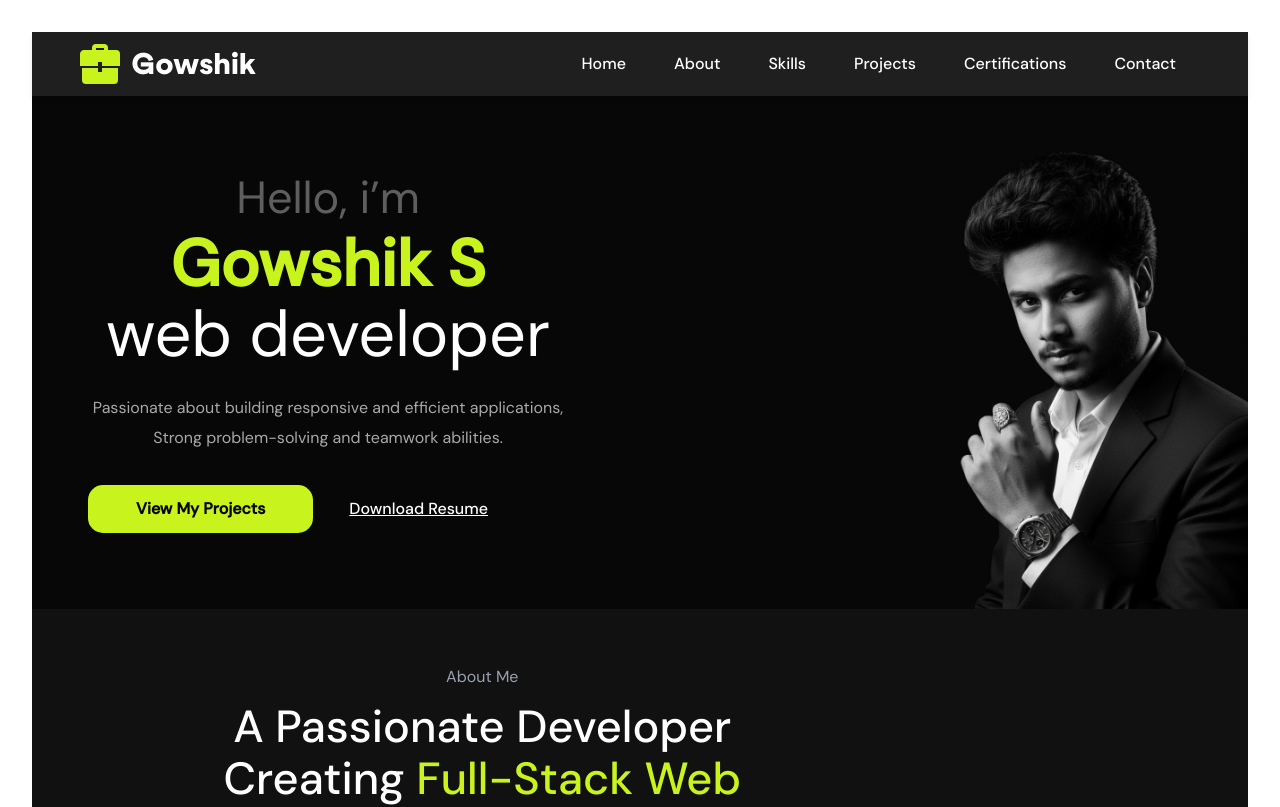
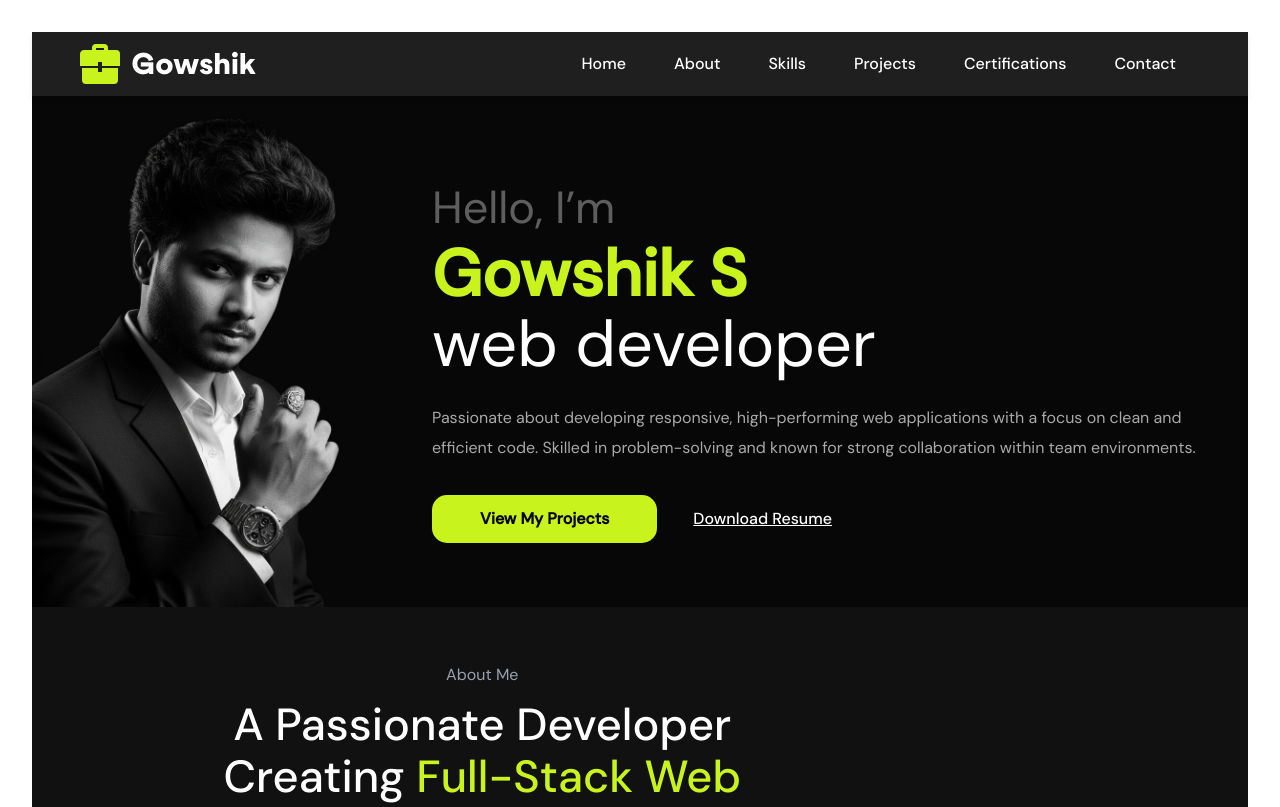
Before and after one commit to pkselva/react_portfolio, a React (Vite) app: page / in a window 1280 px wide. Shown: the top 807 px of the page. Built offline with nearby package versions, Linux system fonts and the light colour scheme.

Commit message:
Final image output

```diff
--- a/src/Components/HeaderSection.jsx
+++ b/src/Components/HeaderSection.jsx
@@ -1,43 +1,49 @@
-import myPhoto from "../assets/png/myphoto.png"
+import myPhoto from "../assets/png/myphoto.png";
 
 function HeaderSection() {
   return (
-    <div className='bg-[#070707] text-white flex justify-between items-center'>
-      <div className='max-w-120 ml-6 sm:ml-10 md:ml-14'>
-        <div className='opacity-35 font-normal text-2xl sm:text-3xl md:text-[45px] mb-1'>
-          Hello, i’m
-        </div>
-        <h1 className='text-3xl sm:text-5xl md:text-[65px] leading-8 sm:leading-14 md:leading-[70px] mb-3 md:mb-6'>
-          <b className='text-[#c9f31d]'>Gowshik S</b>
-          <br />web developer
+    <div className="bg-[#070707] text-white flex flex-col-reverse md:flex-row items-center justify-between pt-5 pr-10 gap-8 md:gap-20">
+
+      <div className="">
+        <img
+          src={myPhoto}
+          alt="Gowshik"
+          className="-scale-x-100 w-[100px] sm:w-[180px] md:w-[250px] lg:w-[320px] h-auto object-contain transition-transform duration-500 hover:scale-[1.05]"
+        />
+      </div>
+
+      <div className="text-center md:text-left flex-1">
+        <div className="opacity-35 font-normal text-2xl sm:text-3xl md:text-[45px] mb-1">Hello, I’m</div>
+        <h1 className="text-3xl sm:text-5xl md:text-[65px] leading-8 sm:leading-[50px] md:leading-[70px] mb-3 md:mb-6">
+          <b className="text-[#c9f31d]">Gowshik S</b>
+          <br />
+          web developer
         </h1>
-        <p className='opacity-65 font-normal text-[12px] sm:text-[14px] md:text-[16px] leading-5 sm:leading-6 md:leading-[30px]'>
-          Passionate about building responsive and efficient applications, Strong problem-solving and teamwork abilities.
+        <p className='opacity-65 font-normal text-[12px] sm:text-[14px] md:text-[16px] leading-5 sm:leading-6 md:leading-[30px] max-w-[900px]'>
+          Passionate about developing responsive, high-performing web applications with a focus on clean and efficient code. Skilled in problem-solving and known for strong collaboration within team environments.
         </p>
-        <div className="flex flex-col sm:flex-row items-center justify-center sm:justify-start gap-3 sm:gap-6 md:gap-9 w-full mt-6 sm:mt-8 text-[12px] sm:text-[14px] md:text-[16px]">
-          <button className="bg-[#c9f31d] px-7 sm:px-9 md:px-12 py-2 sm:py-2.5 md:py-3 text-[#070707] font-semibold rounded-xl sm:rounded-[15px] cursor-pointer hover:bg-[#b4da1a] hover:transition-all duration-300"
+
+        <div className="flex flex-col sm:flex-row items-center justify-center md:justify-start gap-3 sm:gap-6 md:gap-9 w-full mt-6 sm:mt-8 text-[12px] sm:text-[14px] md:text-[16px]">
+          <button
+            className="bg-[#c9f31d] px-7 sm:px-9 md:px-12 py-2 sm:py-2.5 md:py-3 text-[#070707] font-semibold rounded-xl sm:rounded-[15px] cursor-pointer hover:bg-[#b4da1a] transition-all duration-300"
             onClick={() => {
-              document.querySelector('#projects')?.scrollIntoView({
-                behavior: 'smooth',
-              });
-            }}>
+              document.querySelector("#projects")?.scrollIntoView({ behavior: "smooth" });
+            }}
+          >
             View My Projects
           </button>
 
           <a
-            href="https://drive.usercontent.google.com/download?id=1Y18aK6ixzlMW2PCgdsyQDQ_VJcCVfztj&export=download&authuser=0&confirm=t&uuid=c79b3855-fbeb-4502-870c-76e892fa6e5f&at=AKSUxGMZLUTwn1HFd2NrvTSv42qo:1761417097492"
+            href="https://drive.usercontent.google.com/download?id=1Y18aK6ixzlMW2PCgdsyQDQ_VJcCVfztj&export=download"
             rel="noopener noreferrer"
-            className="underline text-[13px] sm:text-[14px] md:text-[16px] font-medium cursor-pointer hover:text-[#c9f31d] hover:transition-all duration-300">
+            className="underline text-[13px] sm:text-[14px] md:text-[16px] font-medium cursor-pointer hover:text-[#c9f31d] transition-all duration-300"
+          >
             Download Resume
           </a>
         </div>
-
-      </div>
-      <div className="pt-6 sm:pt-10 md:pt-14">
-        <img src={myPhoto} alt="myPhoto" width={300} height="100%"/>
       </div>
     </div>
-  )
+  );
 }
 
-export default HeaderSection
+export default HeaderSection;
```
Also changed, not shown: src/assets/png/myphoto.png.
